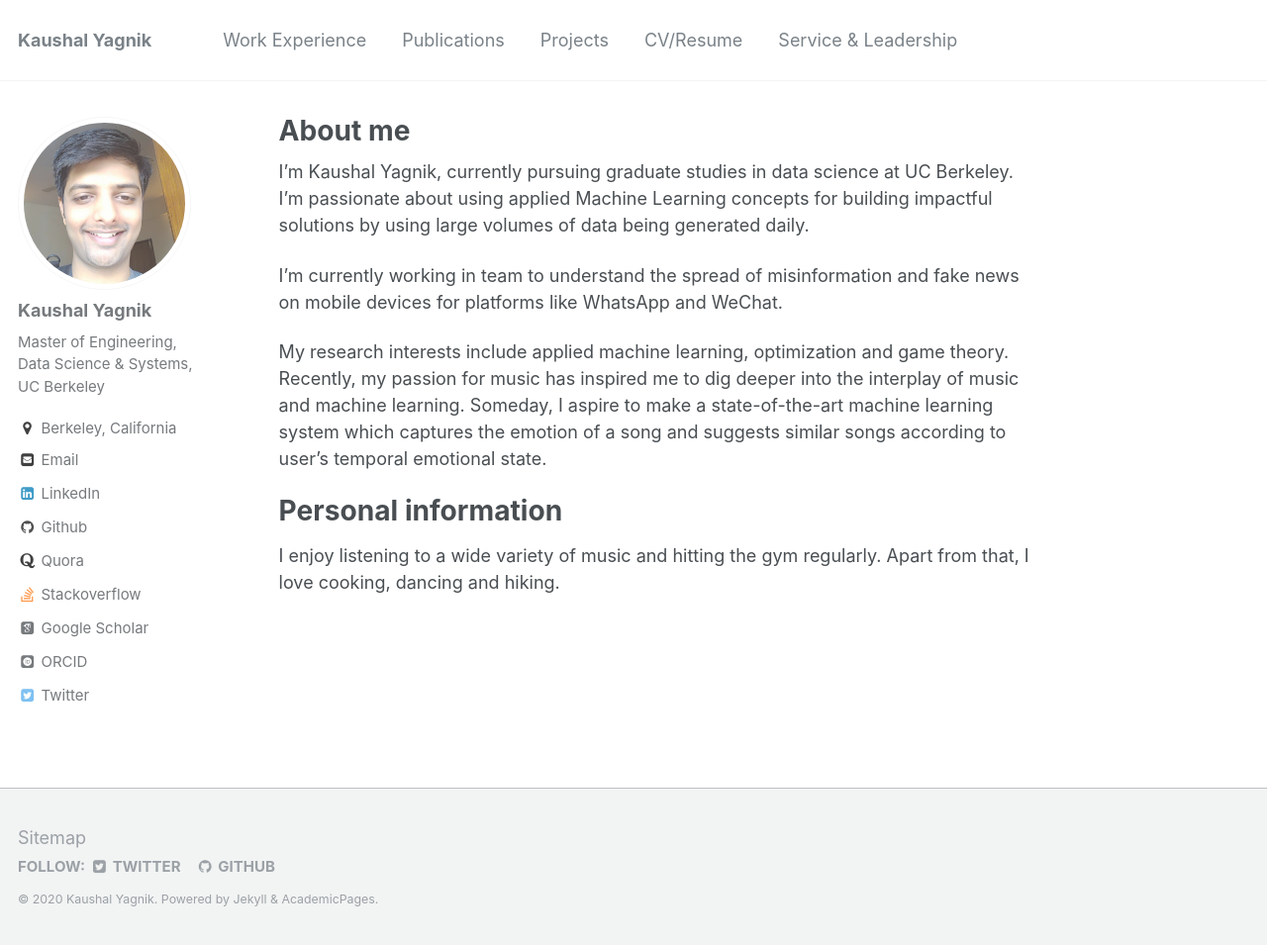
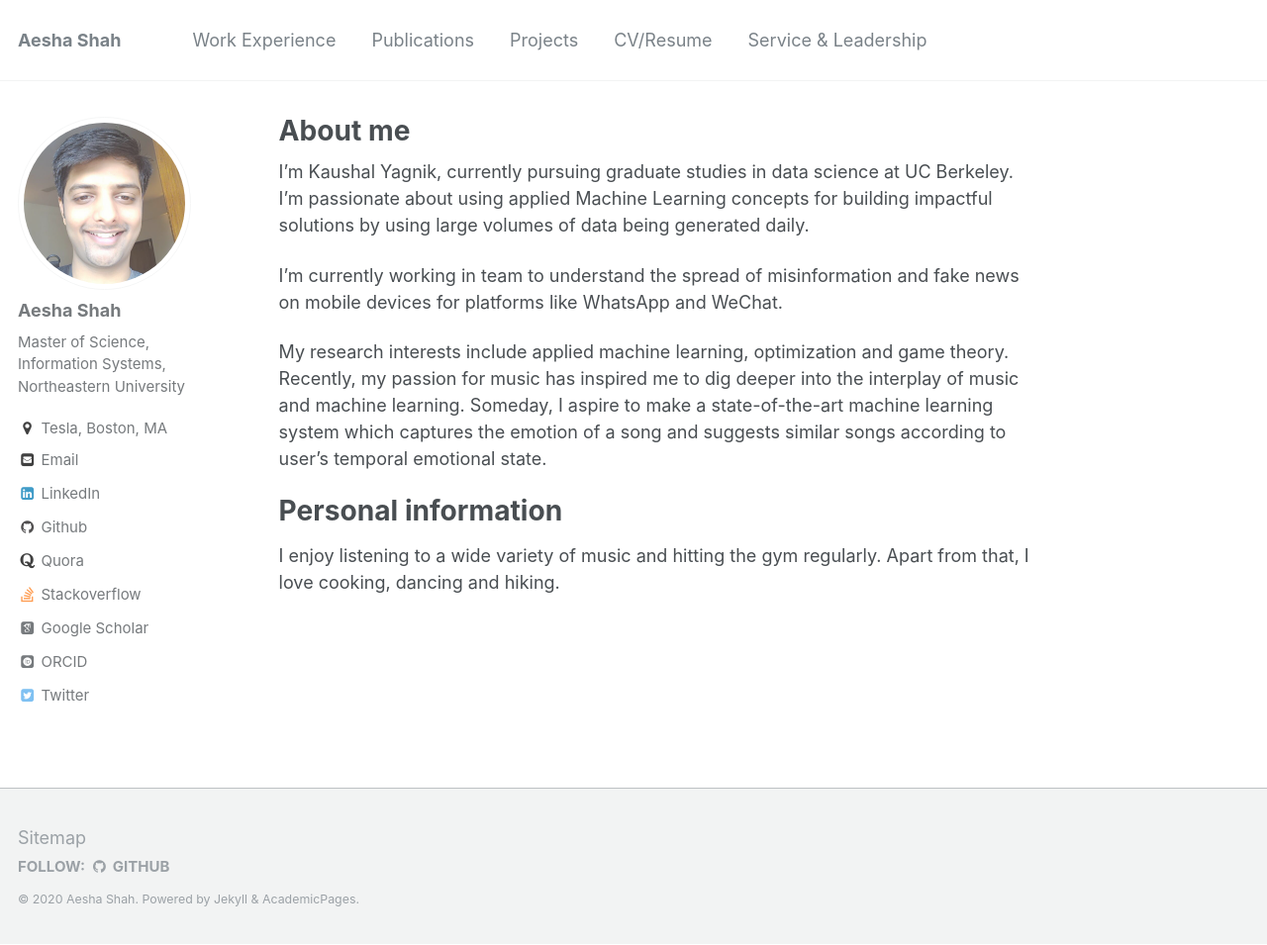
Before and after one commit to Aeshaami/aeshaami.github.io, a Jekyll site: the page built from _pages/about.md, in a window 1280 px wide and 955 px high. Shown: the whole window at 99% size. Built offline with Jekyll 4.4.1, drawn with Linux system fonts in a browser that asks for light colours; some web fonts are replaced.

Commit message:
Config.yml changes to main page

```diff
--- a/_config.yml
+++ b/_config.yml
@@ -7,13 +7,13 @@
 
 # Site Settings
 locale                   : "en-US"
-title                    : "Kaushal Yagnik"
+title                    : "Aesha Shah"
 title_separator          : "-"
-name                     : &name "Kaushal Yagnik"
+name                     : &name "Aesha Shah"
 description              : &description ""
-url                      : https://kbyagnik.github.io # the base hostname & protocol for your site e.g. "https://mmistakes.github.io"
+url                      : https://aeshaami.github.io # the base hostname & protocol for your site e.g. "https://mmistakes.github.io"
 baseurl                  : "" # the subpath of your site, e.g. "/blog"
-repository               : "kbyagnik/kbyagnik.github.io"
+repository               : "aeshaami/aeshaami.github.io"
 teaser                   :  # filename of teaser fallback teaser image placed in /images/, .e.g. "500x300.png"
 breadcrumbs              : false # true, false (default)
 words_per_minute         : 160
@@ -55,7 +55,7 @@ yandex_site_verification :
 
 # Social Sharing
 twitter:
-  username               : &twitter "kbyagnik"
+  username               :
 facebook:
   username               :
   app_id                 :
@@ -78,13 +78,13 @@ analytics:
 
 # Site Author
 author:
-  name             : "Kaushal Yagnik"
+  name             : "Aesha Shah"
   avatar           : "dp.png"
-  bio              : "Master of Engineering, Data Science & Systems, UC Berkeley"
-  location         : "California"
-  employer         : "Berkeley"
-  googlescholar    : "https://scholar.google.co.in/citations?user=Re3JnOMAAAAJ&hl=en"
-  email            : "kaushal.yagnik@berkeley.edu"
+  bio              : "Master of Science, Information Systems, Northeastern University"
+  location         : "Boston, MA"
+  employer         : "Tesla"
+  googlescholar    : ""
+  email            : "shah.aesh@northeastern.edu"
   uri              :
   bitbucket        :
   codepen          :
@@ -92,25 +92,25 @@ author:
   flickr           :
   facebook         :
   foursquare       :
-  github           : "kbyagnik"
+  github           : "aeshaami"
   google_plus      :
   keybase          :
   instagram        :
   lastfm           :
-  linkedin         : "kaushalyagnik"
-  orcid            : "http://orcid.org/0000-0002-9229-9163"
+  linkedin         : "aeshasaurinshah"
+  orcid            : ""
   pinterest        :
   soundcloud       :
   stackoverflow    : "3840417/peaceful-soul"
   steam            :
   tumblr           :
-  twitter          : "kbyagnik"
+  twitter          : ""
   vine             :
   weibo            :
   xing             :
   youtube          :
   wikipedia        :
-  quora            : "Kaushal-Yagnik"
+  quora            : ""
 
 
 # Reading Files
```
